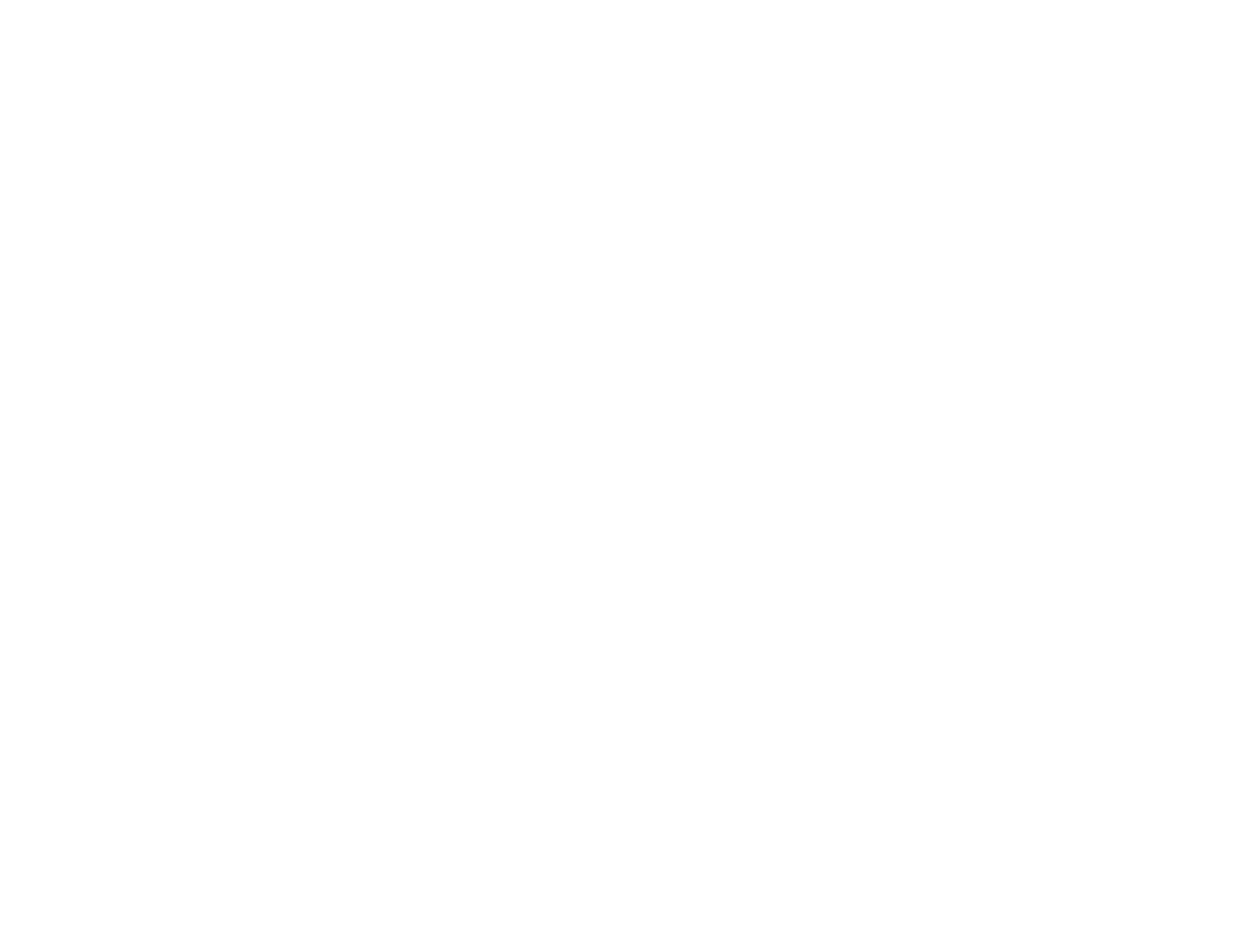
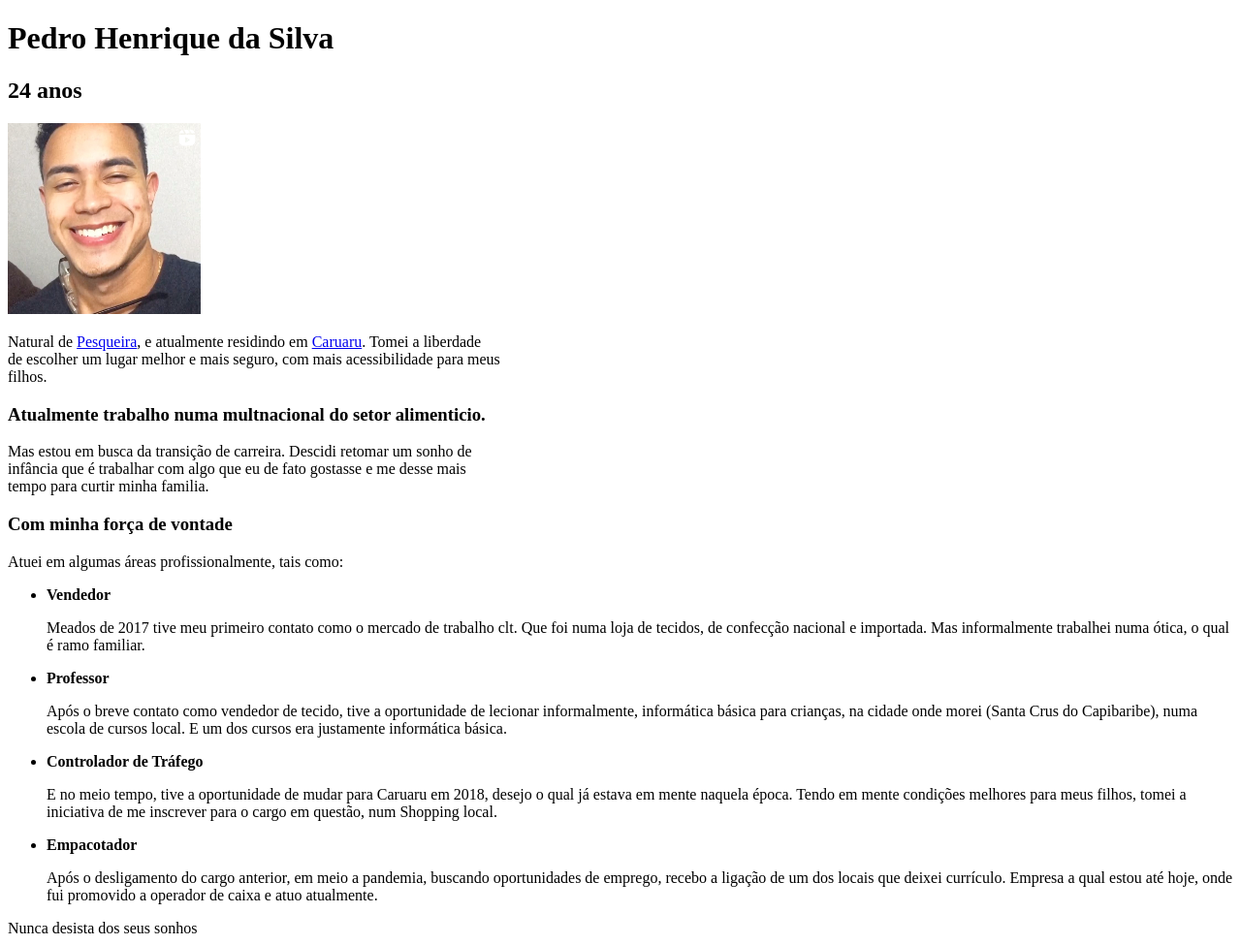
Before and after one commit to PedHsilv/pedhsilv.github.io, a plain HTML site: page portfolio.html in a window 1280 px wide. Shown: the whole page at 97% size. Before the commit the page ends 800 px from the top, so only its background shows below. Drawn offline with Linux system fonts and the light colour scheme.

Commit message:
esse sou eu

```diff
--- a/portfolio.html
+++ b/portfolio.html
@@ -10,6 +10,31 @@
 
 <body>
 
+  <body>
+    <h1>Pedro Henrique da Silva</h1>
+    <h2>24 anos</h2>
+    <img src="/foto instagram.png" alt=" foto do instagram">
+    <p>Natural de <a href="https://pt.wikipedia.org/wiki/Pesqueira" target="_blank">Pesqueira</a>, e atualmente residindo em <a href="https://pt.wikipedia.org/wiki/Caruaru" target="
+      ">Caruaru</a>. Tomei a liberdade <br> de escolher um lugar melhor e mais seguro, com mais acessibilidade para meus <br> filhos.</p>
+    <h3>Atualmente trabalho numa multnacional do setor alimenticio. </h3>
+    <p>Mas estou em busca da transição de carreira. Descidi retomar um sonho de <br> infância que é trabalhar com algo que eu de fato gostasse e me desse mais <br> tempo para curtir minha familia.</p>
+
+    <h3>Com minha força de vontade</h3>
+    <p>Atuei em algumas áreas profissionalmente, tais como:</p>
+    <ul>
+      <li> <strong> Vendedor </strong></li>
+      <p>Meados de 2017 tive meu primeiro contato como o mercado de trabalho clt. Que foi numa loja de tecidos, de confecção nacional e importada. Mas informalmente trabalhei numa ótica, o qual é ramo familiar.</p>
+      <li><strong>Professor</strong></li>
+      <p>Após o breve contato como vendedor de tecido, tive a oportunidade de lecionar informalmente, informática básica para crianças, na cidade onde morei (Santa Crus do Capibaribe), numa escola de cursos local. E um dos cursos era justamente informática básica.</p>
+      <li><strong>Controlador de Tráfego</strong></li>
+      <p>E no meio tempo, tive a oportunidade de mudar para Caruaru em 2018, desejo o qual já estava em mente naquela época. Tendo em mente condições melhores para meus filhos, tomei a iniciativa de me inscrever para o cargo em questão, num Shopping local. </p>
+      <li><strong>Empacotador</strong></li>
+      <p>Após o desligamento do cargo anterior, em meio a pandemia, buscando oportunidades de emprego, recebo a ligação de um dos locais que deixei currículo. Empresa a qual estou até hoje, onde fui promovido a operador de caixa e atuo atualmente.</p>
+    </ul>
+
+    <footer>Nunca desista dos seus sonhos</footer>
+
+  </body>
 </body>
 
 </html>
```
Also changed, not shown: foto instagram.png (added).
